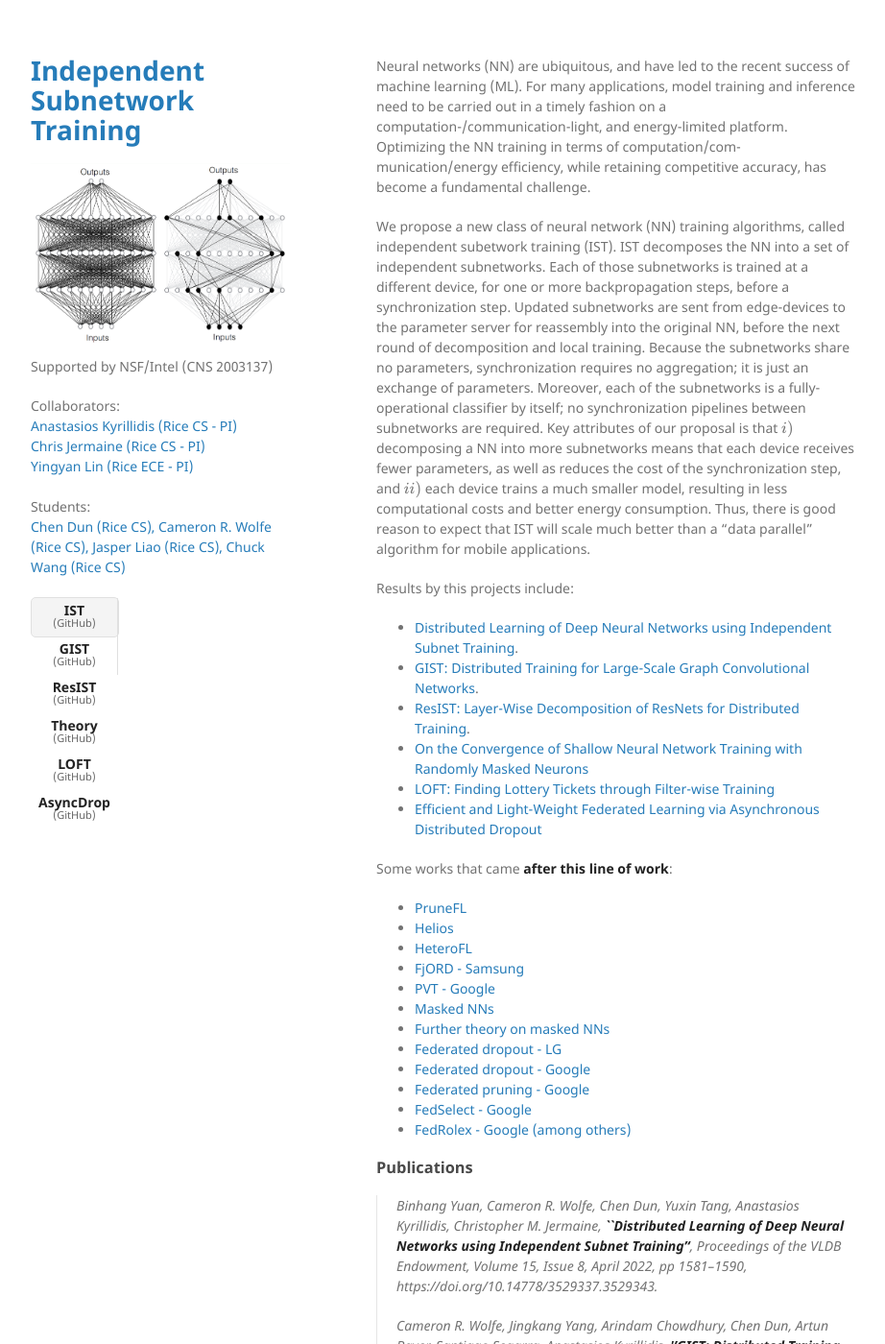
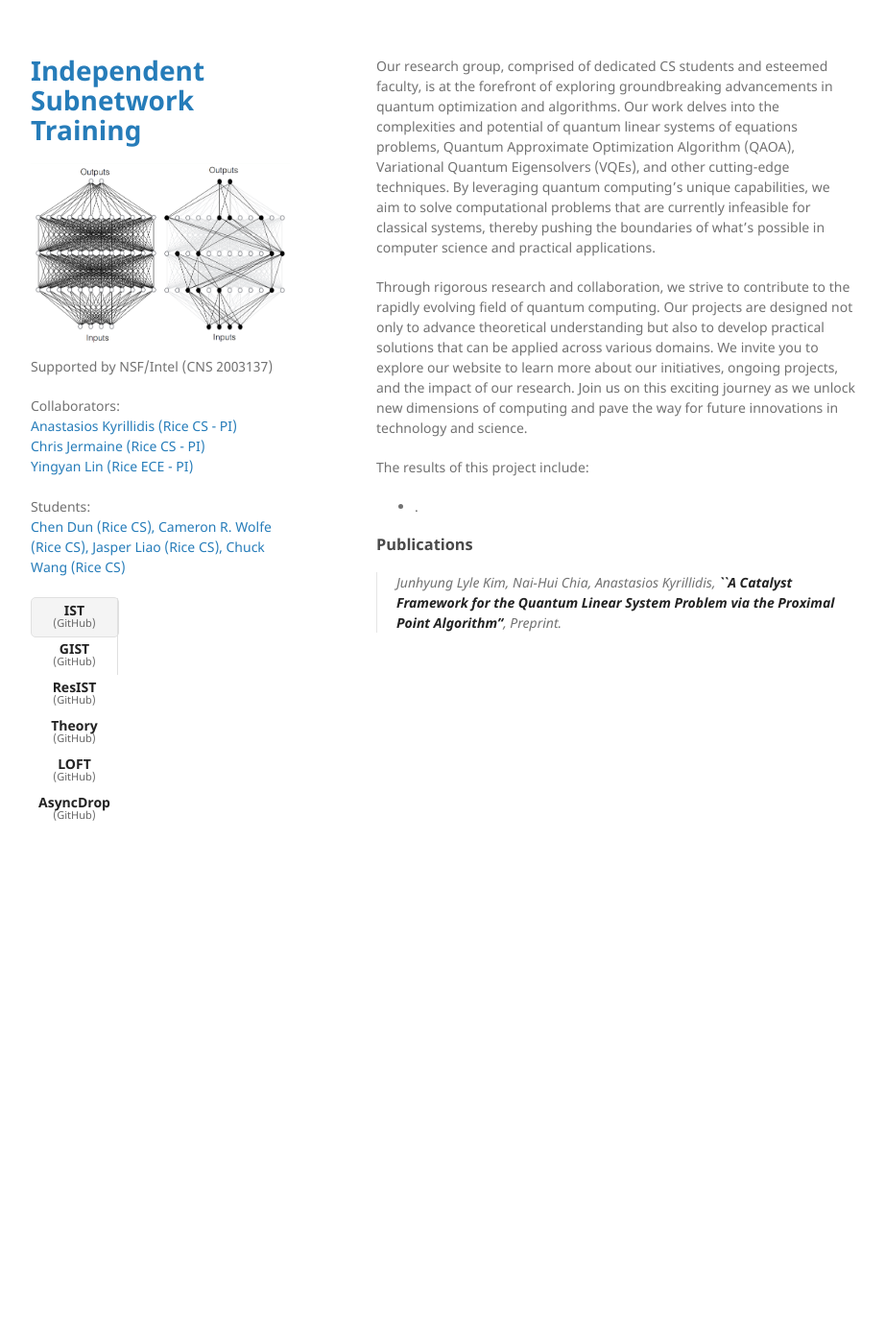
Before and after one commit to akyrillidis/explore-quantum, a Jekyll site: the page built from index.md, in a window 1280 px wide and 1400 px high. Shown: the whole window at 96% size, without its empty margins (178-1100 px from the left). Built offline with Jekyll 4.4.1, drawn with Linux system fonts in a browser that asks for light colours; formulas are drawn with MathJax 3; some of the changed text lies outside the part shown.

Commit message:
Update index.md

```diff
--- a/index.md
+++ b/index.md
@@ -2,44 +2,15 @@
 layout: default
 ---
 
-Neural networks (NN) are ubiquitous, and have led to the recent success of machine learning (ML). For many applications, model training and inference need to be carried out in a timely fashion on a computation-/communication-light, and energy-limited platform. Optimizing the NN training in terms of computation/com- munication/energy efficiency, while retaining competitive accuracy, has become a fundamental challenge.
+Our research group, comprised of dedicated CS students and esteemed faculty, is at the forefront of exploring groundbreaking advancements in quantum optimization and algorithms. Our work delves into the complexities and potential of quantum linear systems of equations problems, Quantum Approximate Optimization Algorithm (QAOA), Variational Quantum Eigensolvers (VQEs), and other cutting-edge techniques. By leveraging quantum computing's unique capabilities, we aim to solve computational problems that are currently infeasible for classical systems, thereby pushing the boundaries of what's possible in computer science and practical applications.
 
-We propose a new class of neural network (NN) training algorithms, called independent subetwork training (IST). IST decomposes the NN into a set of independent subnetworks. Each of those subnetworks is trained at a different device, for one or more backpropagation steps, before a synchronization step. Updated subnetworks are sent from edge-devices to the parameter server for reassembly into the original NN, before the next round of decomposition and local training. Because the subnetworks share no parameters, synchronization requires no aggregation; it is just an exchange of parameters. Moreover, each of the subnetworks is a fully-operational classifier by itself; no synchronization pipelines between subnetworks are required. Key attributes of our proposal is that $$i)$$ decomposing a NN into more subnetworks means that each device receives fewer parameters, as well as reduces the cost of the synchronization step, and $$ii)$$ each device trains a much smaller model, resulting in less computational costs and better energy consumption. Thus, there is good reason to expect that IST will scale much better than a “data parallel” algorithm for mobile applications.
+Through rigorous research and collaboration, we strive to contribute to the rapidly evolving field of quantum computing. Our projects are designed not only to advance theoretical understanding but also to develop practical solutions that can be applied across various domains. We invite you to explore our website to learn more about our initiatives, ongoing projects, and the impact of our research. Join us on this exciting journey as we unlock new dimensions of computing and pave the way for future innovations in technology and science.
 
-Results by this projects include:
+The results of this project include:
 
-- [Distributed Learning of Deep Neural Networks using Independent Subnet Training](./IST.html).
-- [GIST: Distributed Training for Large-Scale Graph Convolutional Networks](https://towardsdatascience.com/effortless-distributed-training-of-ultra-wide-gcns-6e9873f58a50).
-- [ResIST: Layer-Wise Decomposition of ResNets for Distributed Training](./ResIST.html).
-- [On the Convergence of Shallow Neural Network Training with Randomly Masked Neurons](./theory_IST.html)
-- [LOFT: Finding Lottery Tickets through Filter-wise Training]()
-- [Efficient and Light-Weight Federated Learning via Asynchronous Distributed Dropout]()
-
-Some works that came **after this line of work**:
-
-- [PruneFL](https://arxiv.org/pdf/1909.12326.pdf)
-- [Helios](https://arxiv.org/pdf/1912.01684.pdf)
-- [HeteroFL](https://arxiv.org/pdf/2010.01264.pdf)
-- [FjORD - Samsung](https://arxiv.org/pdf/2102.13451.pdf)
-- [PVT - Google](https://arxiv.org/pdf/2110.05607.pdf)
-- [Masked NNs](https://arxiv.org/pdf/2106.08895.pdf)
-- [Further theory on masked NNs](https://openreview.net/pdf?id=p3EhUXVMeyn)
-- [Federated dropout - LG](https://arxiv.org/pdf/2109.15258.pdf)
-- [Federated dropout - Google](https://arxiv.org/pdf/2011.04050.pdf)
-- [Federated pruning - Google](https://arxiv.org/pdf/2209.06359.pdf)
-- [FedSelect - Google](https://arxiv.org/pdf/2208.09432.pdf)
-- [FedRolex - Google (among others)](https://arxiv.org/pdf/2212.01548.pdf)
+- [](./QLSP_PPA.html).
 
 ### Publications
 
-> Binhang Yuan, Cameron R. Wolfe, Chen Dun, Yuxin Tang, Anastasios Kyrillidis, Christopher M. Jermaine, [**``Distributed Learning of Deep Neural Networks using Independent Subnet Training''**]([https://arxiv.org/pdf/1910.02120](https://www.vldb.org/pvldb/vol15/p1581-wolfe.pdf)), Proceedings of the VLDB Endowment, Volume 15, Issue 8, April 2022, pp 1581–1590, https://doi.org/10.14778/3529337.3529343.
+> Junhyung Lyle Kim, Nai-Hui Chia, Anastasios Kyrillidis, [**``A Catalyst Framework for the Quantum Linear System Problem via the Proximal Point Algorithm''**](), Preprint.
 >
-> Cameron R. Wolfe, Jingkang Yang, Arindam Chowdhury, Chen Dun, Artun Bayer, Santiago Segarra, Anastasios Kyrillidis, [**''GIST: Distributed Training for Large-Scale Graph Convolutional Networks''**](https://arxiv.org/pdf/2102.10424), Arxiv Preprint, submitted Springer special issue on Data Science and Graph Applications.
->
-> Chen Dun, Cameron R. Wolfe, Christopher M. Jermaine, Anastasios Kyrillidis, [**''ResIST: Layer-wise decomposition of ResNets for distributed training''**](https://proceedings.mlr.press/v180/dun22a/dun22a.pdf), Proceedings of the Thirty-Eighth Conference on Uncertainty in Artificial Intelligence, PMLR 180:610-620, 2022.
->
-> Fangshuo (Jasper) Liao, Anastasios Kyrillidis, [**''On the convergence of shallow neural network training with randomly masked neurons''**](https://openreview.net/pdf?id=e7mYYMSyZH), Transactions on Machine Learning Research, 2022.
->
-> Qihan Wang*, Chen Dun*, Fangshuo (Jasper) Liao*, Chris Jermaine, Anastasios Kyrillidis, [**''LOFT: Finding Lottery Tickets through Filter-wise Training''**](https://arxiv.org/pdf/2210.16169.pdf), arXiv preprint arXiv:2210.16169, 2022.
->
-> Chen Dun, Mirian Hipolito, Chris Jermaine, Dimitrios Dimitriadis, Anastasios Kyrillidis, [**''Efficient and Light-Weight Federated Learning via Asynchronous Distributed Dropout''**](https://arxiv.org/pdf/2210.16105.pdf), arXiv preprint arXiv:2210.16105, 2022.
```
